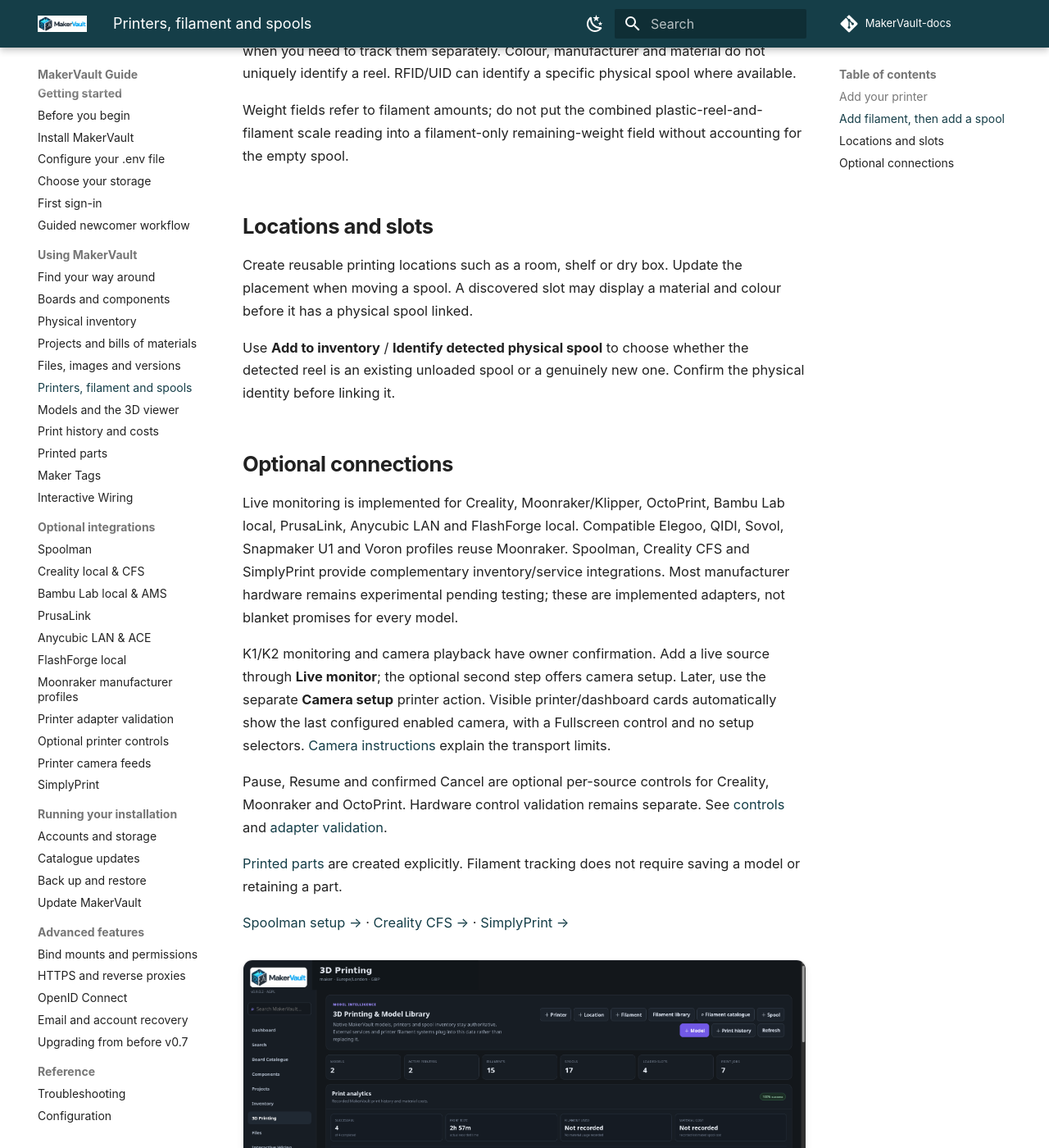
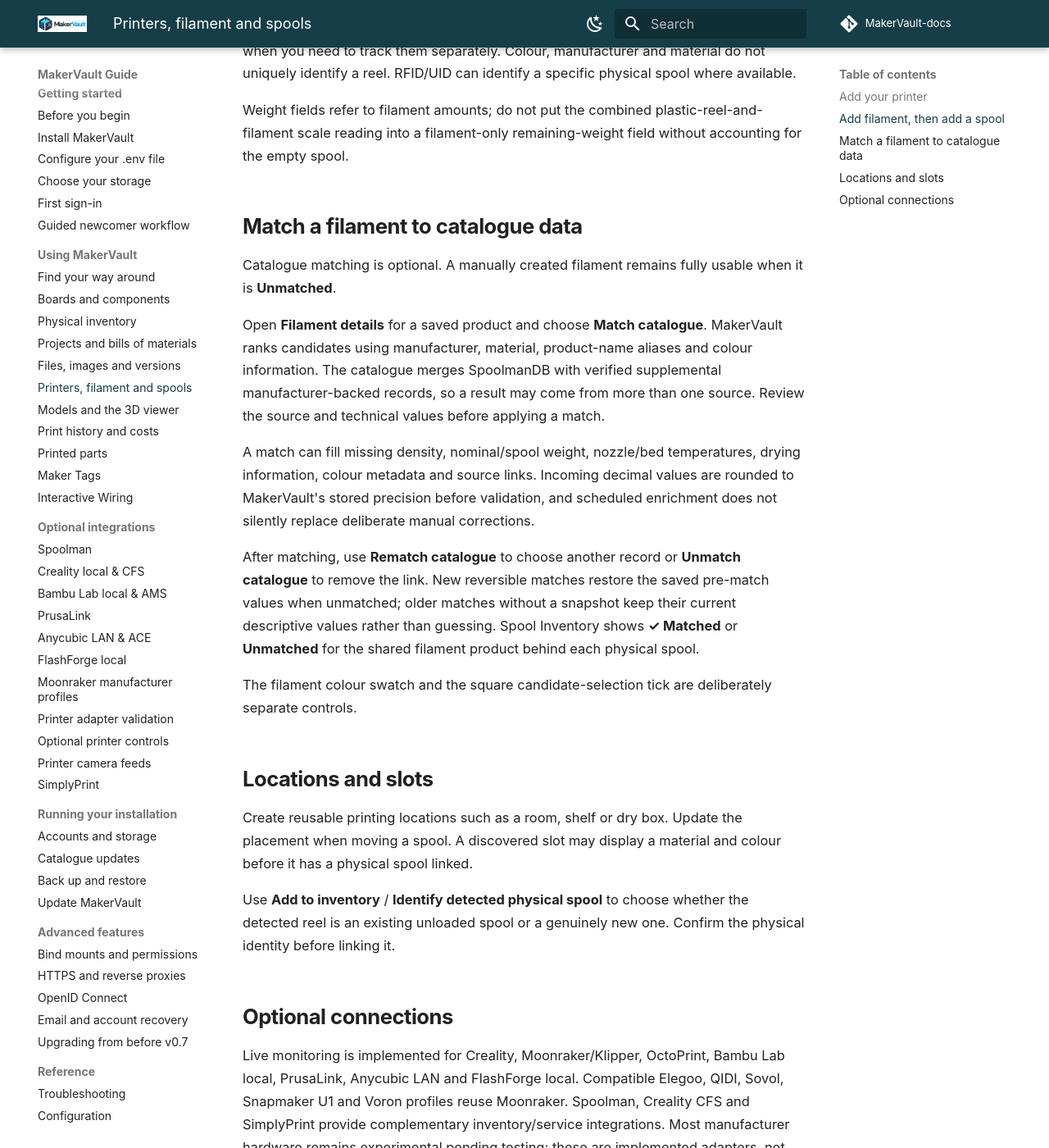
Before and after one commit to gavrd7/MakerVault-docs, an MkDocs documentation site: the page built from docs/guide/using/printing.md, in a window 1280 px wide and 1400 px high, scrolled down 1437 px. Shown: the whole window at 82% size. Built offline with MkDocs 1.6.1 and Material for MkDocs 9.7.7, drawn with Linux system fonts in a browser that asks for light colours; comment, search, counter and statistics services are not loaded.

Commit message:
Document public filament matching workflow

```diff
--- a/docs/guide/using/printing.md
+++ b/docs/guide/using/printing.md
@@ -34,6 +34,18 @@
 
 Weight fields refer to filament amounts; do not put the combined plastic-reel-and-filament scale reading into a filament-only remaining-weight field without accounting for the empty spool.
 
+## Match a filament to catalogue data
+
+Catalogue matching is optional. A manually created filament remains fully usable when it is **Unmatched**.
+
+Open **Filament details** for a saved product and choose **Match catalogue**. MakerVault ranks candidates using manufacturer, material, product-name aliases and colour information. The catalogue merges SpoolmanDB with verified supplemental manufacturer-backed records, so a result may come from more than one source. Review the source and technical values before applying a match.
+
+A match can fill missing density, nominal/spool weight, nozzle/bed temperatures, drying information, colour metadata and source links. Incoming decimal values are rounded to MakerVault's stored precision before validation, and scheduled enrichment does not silently replace deliberate manual corrections.
+
+After matching, use **Rematch catalogue** to choose another record or **Unmatch catalogue** to remove the link. New reversible matches restore the saved pre-match values when unmatched; older matches without a snapshot keep their current descriptive values rather than guessing. Spool Inventory shows **✓ Matched** or **Unmatched** for the shared filament product behind each physical spool.
+
+The filament colour swatch and the square candidate-selection tick are deliberately separate controls.
+
 ## Locations and slots
 
 Create reusable printing locations such as a room, shelf or dry box. Update the placement when moving a spool. A discovered slot may display a material and colour before it has a physical spool linked.
```
